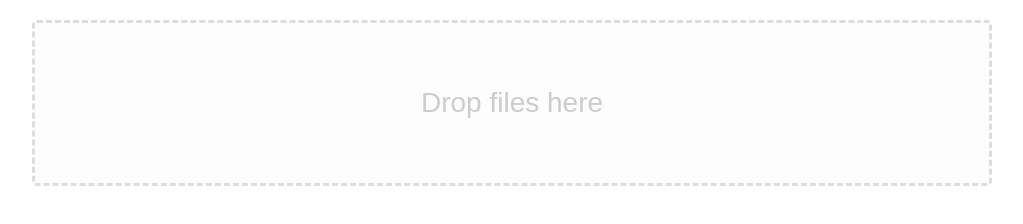
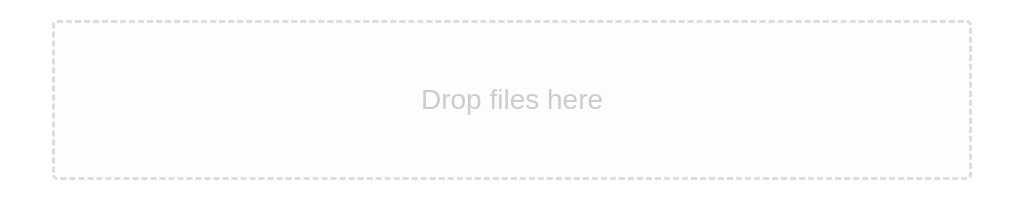
Before and after one commit to gustavfridell/ios-app-icon-resizer, a plain HTML site: page index.html in a window 1280 px wide. Shown: the whole page, without its empty margins (128-1151 px from the left). Drawn offline with Linux system fonts and the light colour scheme.

Commit message:
update page title

```diff
--- a/index.html
+++ b/index.html
@@ -3,7 +3,7 @@
     <head>
         <meta charset='utf-8'>
         <meta name='viewport' content='width=device-width, initial-scale=1'>
-        <title>Icon reizer</title>
+        <title>iOS app icon resizer</title>
         <link rel='stylesheet' href='style.css'>
     </head>
     <body>
--- a/style.css
+++ b/style.css
@@ -1,5 +1,5 @@
 * {
-    box-.sizing: border-box;
+    box-sizing: border-box;
 }
 
 body {
```
